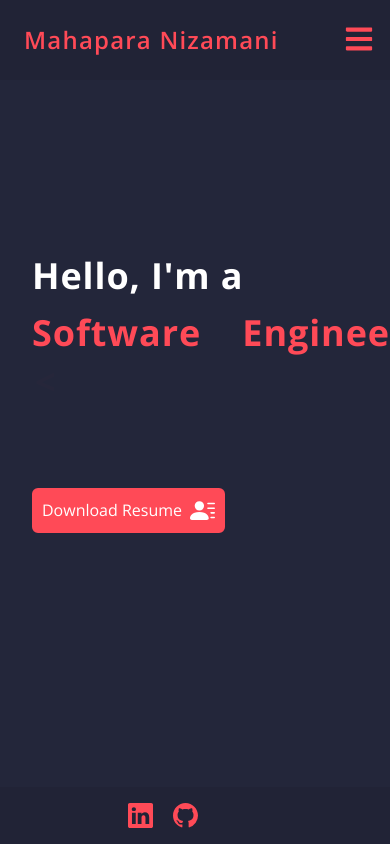
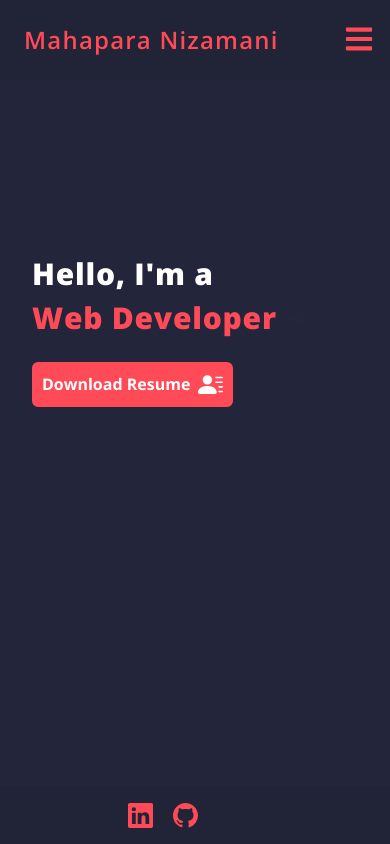
Before and after one commit to mahapara24/portfolio, a React (Vite) app: page / in a window 390 px wide. Built offline with nearby package versions, Linux system fonts and the light colour scheme.

Commit message:
changes in heading

```diff
--- a/src/components/Home/Home.jsx
+++ b/src/components/Home/Home.jsx
@@ -43,7 +43,7 @@ import { Link } from "react-router-dom";
 
 function Home() {
   const [text] = useTypewriter({
-    words: [ "Mahapara", "Software Engineer" ,"Web Developer"],
+    words: [ "Mahapara","Web Developer", "Software Engineer "],
     loop: {},
     typeSpeed: 150,
     deleteSpeed: 40,
@@ -88,23 +88,24 @@ function Home() {
 </h1>
 </div> */}
 
-          <div className="text-4xl  font-bold tracking-wide">
+          <div className="text-3xl  font-extrabold tracking-wide">
             <h1
               className="sm:hidden md:hidden "
               style={{ marginBottom: "10px" }}
             >
               Hello, I'm a {""}
               <div className="sm:hidden md:block pt-2">
-                <h1 className="text-5xl font-bold text-custom-red ">
-                 <span className="text-4xl  "> {text}
+                <h1 className="text-3xl font-extrabold text-custom-red ">
+                 <span className="text-3xl  "> {text}
 
                 <span style={{ color: "#FF4A57", marginTop: "10px" }}>
                   {" "}
                   <Cursor
-                    className="bg-primary-gray "
+                    className="bg-primary-gray mr-5 "
 
                     cursorStyle="<"
                   />
+
                 </span>
                  <br /></span>
                 </h1>
@@ -112,11 +113,9 @@ function Home() {
               </div>
             </h1>
           </div>
-          <br className="sm:hidden" />
-              <br className="sm:hidden mt-2"/>
 
-          <div className="flex justify-between gap-8">
-            <button className="px-2 py-2 text-base mt-4 flex items-start font-normal sm:mt-8 sm:text-xl sm:font-semibold text-white bg-custom-red sm:px-6 sm:py-3 sm:my-3 sm:flex sm:items-center rounded-md border-2 border-custom-red">
+          <div className="flex items-end justify-between align-baseline fixed gap-8">
+            <button className="px-2 py-2 text-base mt-4 flex items-start font-bold sm:mt-8 sm:text-xl sm:font-semibold text-white bg-custom-red sm:px-6 sm:py-3 sm:my-3 sm:flex sm:items-center rounded-md border-2 border-custom-red">
               <a
                 href="./MAHAPARA-SOFTWARE-DEVELOPER .pdf"
                 target="_blank"
```
